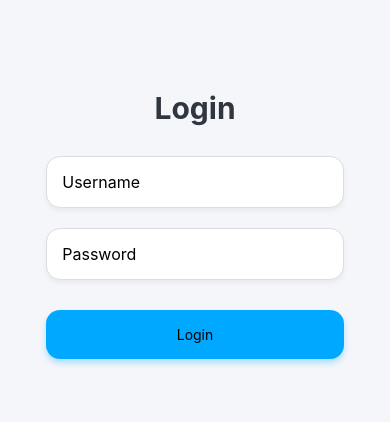
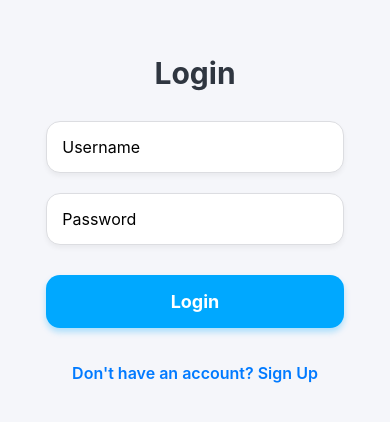
Before and after one commit to Ipshita29/Health-Tracker, a React Native app in the folder frontend/: screen /Login in a window 390 px wide. Shown: the part 198-620 px from the top of the page. Built offline with nearby package versions, Linux system fonts and the light colour scheme.

Commit message:
Login Signup Backend using async storage

```diff
--- a/frontend/components/Details.jsx
+++ b/frontend/components/Details.jsx
@@ -155,6 +155,7 @@ export default function Details({ navigation }) {
           {/* SECTION 3: LIFESTYLE & NOTES */}
           <View style={styles.sectionCard}>
             <Text style={styles.sectionTitle}>Lifestyle & Reminders</Text>
+
             <View style={styles.divider} />
 
             <CustomInput
--- a/frontend/components/Login.jsx
+++ b/frontend/components/Login.jsx
@@ -1,15 +1,35 @@
 import React, { useState } from "react";
-import { View, TextInput, StyleSheet, Text,TouchableOpacity,Alert } from "react-native";
+import {View,TextInput,StyleSheet,Text,TouchableOpacity,Alert} from "react-native";
+import AsyncStorage from '@react-native-async-storage/async-storage'; // <-- Import AsyncStorage
 
 export default function Login({navigation}) {
   const [username, setUsername] = useState("");
   const [pass, setPass] = useState("");
 
-  const handleLogin = () => {
+  const handleLogin = async () => {
       if (!username || !pass) {
         Alert.alert("Error", "Please enter valid username and password.");
-      } else {
-        navigation.navigate("Dashboard")
+        return;
+      }
+
+      try {
+          const storedPassword = await AsyncStorage.getItem(username);
+
+          if (storedPassword === null) {
+              Alert.alert("Login Failed", "Username not found. Please check your credentials or sign up.");
+              return;
+          }
+
+          if (storedPassword === pass) {
+              Alert.alert("Welcome Back!", `Logged in as ${username}.`);
+              navigation.navigate("Dashboard");
+          } else {
+              Alert.alert("Login Failed", "Incorrect password. Please try again.");
+          }
+
+      } catch (error) {
+          Alert.alert("Error", "An error occurred during login. Please try again.");
+          console.error("AsyncStorage error during login:", error);
       }
     };
 
@@ -21,6 +41,7 @@ export default function Login({navigation}) {
         placeholder="Username"
         value={username}
         onChangeText={setUsername}
+        autoCapitalize="none"
       />
       <TextInput
         style={styles.input}
@@ -30,8 +51,14 @@ export default function Login({navigation}) {
         secureTextEntry
       />
       <TouchableOpacity style={styles.button} onPress={handleLogin}>
-        <Text>Login</Text>
+        <Text style={styles.buttonText}>Login</Text>
       </TouchableOpacity>
+
+      {/* Added link to signup for better UX */}
+      <TouchableOpacity onPress={() => navigation.navigate("SignIn")} style={styles.signupLink}>
+        <Text style={styles.signupText}>Don't have an account? Sign Up</Text>
+      </TouchableOpacity>
+
     </View>
   );
 }
@@ -78,4 +105,18 @@ const styles = StyleSheet.create({
     shadowRadius: 6,
     elevation: 5,
   },
+  buttonText: {
+    color: '#fff',
+    fontSize: 18,
+    fontWeight: '700',
+  },
+  signupLink: {
+      marginTop: 25,
+      padding: 10,
+  },
+  signupText: {
+      color: '#007AFF',
+      fontSize: 16,
+      fontWeight: '600',
+  }
 });
--- a/frontend/components/signIn.jsx
+++ b/frontend/components/signIn.jsx
@@ -1,35 +1,62 @@
 import React, { useState } from "react";
 import { View, TextInput, StyleSheet, Text ,TouchableOpacity,Alert} from "react-native";
+import AsyncStorage from '@react-native-async-storage/async-storage'; // <-- Import AsyncStorage
 
 export default function SignIn({navigation}) {
   const [username, setUsername] = useState("");
   const [pass, setPass] = useState("");
 
-  const handleSignup = () => {
+  const handleSignup = async () => { // <-- Made function async
     if (!username || !pass) {
       Alert.alert("Error", "Please enter both username and password.");
-    } else {
-      navigation.navigate("Details")
+      return;
+    }
+
+    // 1. Check if username already exists (simulating database check)
+    try {
+        const storedPassword = await AsyncStorage.getItem(username);
+        if (storedPassword !== null) {
+            Alert.alert("Signup Failed", "This username is already taken. Please choose another one.");
+            return;
+        }
+    } catch (error) {
+        console.error("AsyncStorage error during lookup:", error);
+    }
+
+    // 2. Store the new user data
+    try {
+      await AsyncStorage.setItem(username, pass); // Key: username, Value: password
+      console.log(`User ${username} successfully registered.`);
+
+      Alert.alert("Success!", "Account created. Now let's set up your profile.", [
+        { text: "Continue", onPress: () => navigation.navigate("Details") }
+      ]);
+
+    } catch (e) {
+      Alert.alert("Error", "Failed to save registration data. Please try again.");
+      console.error("AsyncStorage error:", e);
     }
   };
+
   return (
     <View style={styles.container}>
-      <Text style={styles.title}>Sign In</Text>
+      <Text style={styles.title}>Sign Up</Text> {/* Changed 'Sign In' to 'Sign Up' */}
       <TextInput
         style={styles.input}
-        placeholder="Username"
+        placeholder="Choose Username"
         value={username}
         onChangeText={setUsername}
+        autoCapitalize="none" // Best practice for usernames
       />
       <TextInput
         style={styles.input}
-        placeholder="Password"
+        placeholder="Choose Password"
         value={pass}
         onChangeText={setPass}
         secureTextEntry
       />
        <TouchableOpacity style={styles.button} onPress={handleSignup}>
-        <Text>Sign up</Text>
+        <Text style={styles.buttonText}>Sign Up</Text>
       </TouchableOpacity>
     </View>
   );
@@ -77,4 +104,9 @@ const styles = StyleSheet.create({
     shadowRadius: 6,
     elevation: 5,
   },
+  buttonText: { // Added text style for better contrast
+    color: '#fff',
+    fontSize: 18,
+    fontWeight: '700',
+  }
 });
--- a/frontend/package.json
+++ b/frontend/package.json
@@ -9,6 +9,7 @@
     "web": "expo start --web"
   },
   "dependencies": {
+    "@react-native-async-storage/async-storage": "^2.2.0",
     "@react-navigation/bottom-tabs": "^7.4.7",
     "@react-navigation/native": "^7.1.17",
     "@react-navigation/native-stack": "^7.3.26",
```
Also changed, not shown: 1 other file (tests, documents, lock files or other folders).
